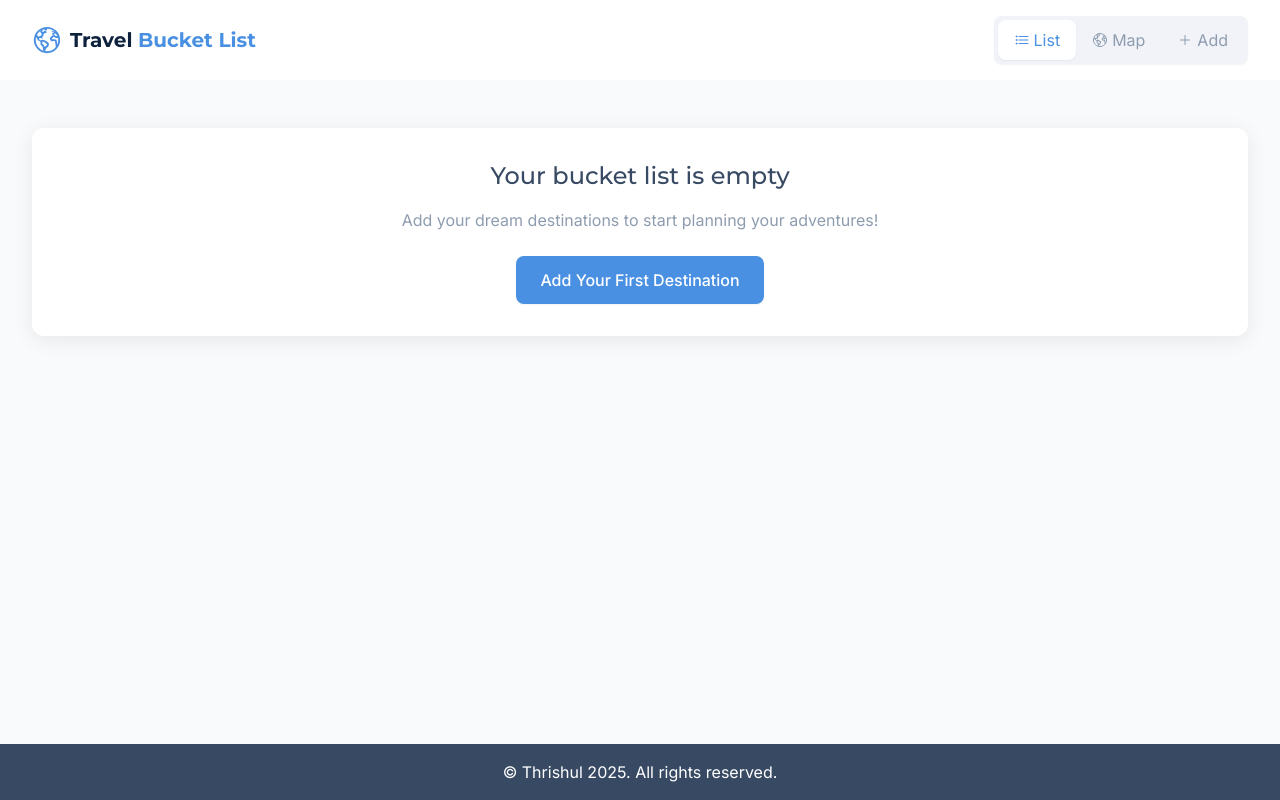
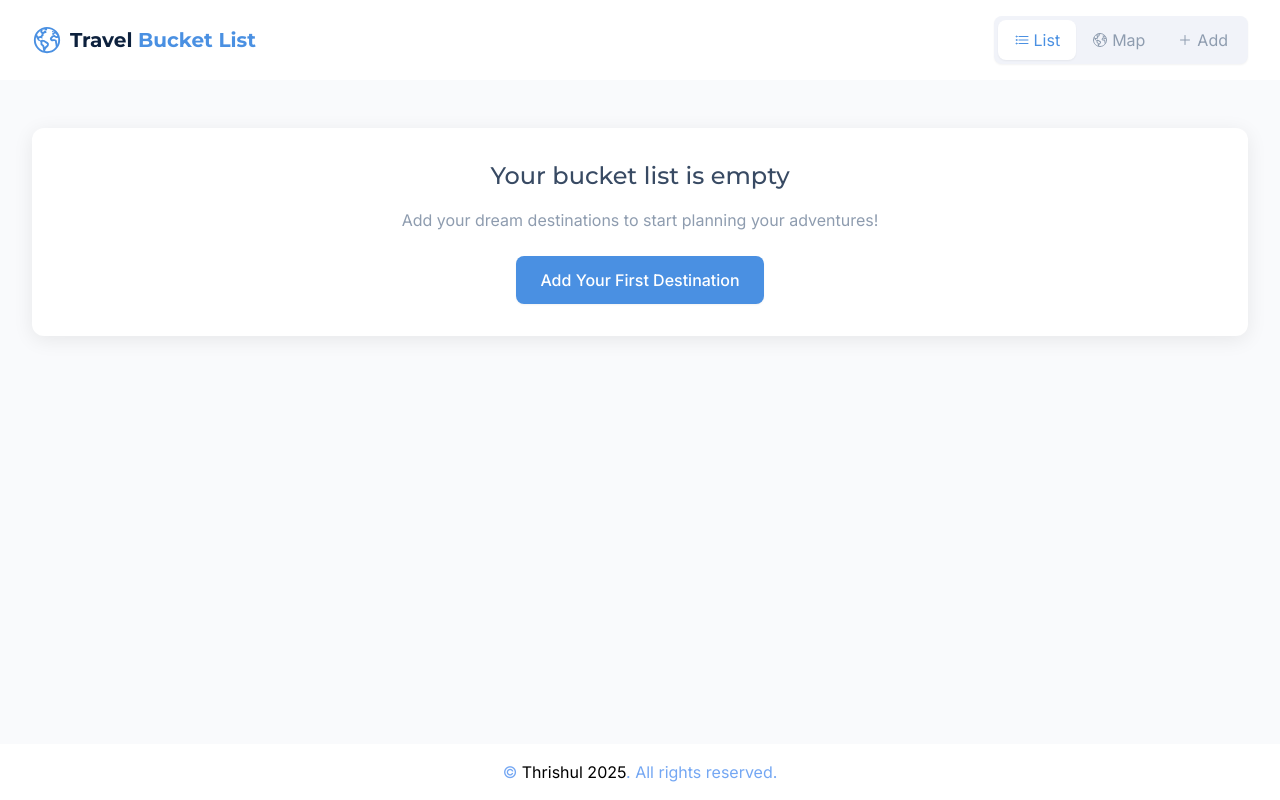
Before and after one commit to crazylogic03/TravelBucket, a React (Vite) app: page / in a window 1280 px wide. Built offline with nearby package versions, Linux system fonts and the light colour scheme.

Commit message:
Updated Footer ui

```diff
--- a/src/components/Footer.jsx
+++ b/src/components/Footer.jsx
@@ -1,7 +1,9 @@
 export default function Footer() {
     return (
-        <footer className="bg-neutral-800 text-white p-4 text-center">
-            <p>&copy; Thrishul 2025. All rights reserved.</p>
+        <footer className="bg-white text-center p-4" style={{ color: "rgb(116, 167, 243)" }}>
+            <p>
+                &copy; <span style={{ color: "black" }}>Thrishul 2025</span>. All rights reserved.
+            </p>
         </footer>
     );
 }
```
Also changed, not shown: src/components/Navbar.jsx (+4 -8 lines).
